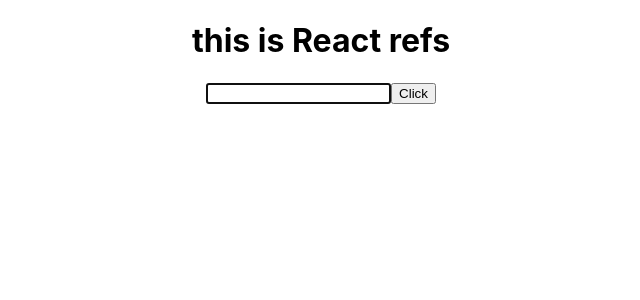
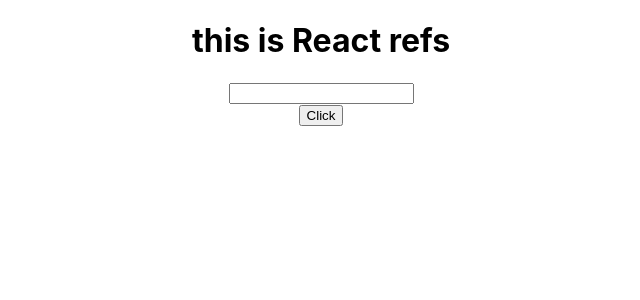
Before and after one commit to muralitharan805/react_warmup, a React (Create React App) app: page / in a window 1280 px wide. Shown: the top 300 px of the page, without its empty margins (319-959 px from the left). Built offline with nearby package versions, Linux system fonts and the light colour scheme.

Commit message:
Component Refs

```diff
--- a/src/App.js
+++ b/src/App.js
@@ -1,11 +1,13 @@
 import './App.css';
+import FocuseButton from './FocuseButton';
 import RefsDemo from './RefsDemo';
 
 function App() {
   return (
     <div className="App">
       <h1>this is React refs</h1>
-      <RefsDemo></RefsDemo>
+      {/* <RefsDemo></RefsDemo> */}
+      <FocuseButton></FocuseButton>
     </div>
   );
 }
--- /dev/null
+++ b/src/FocuseButton.js
@@ -0,0 +1,22 @@
+import React, { Component } from 'react'
+import Input from './input'
+export class FocuseButton extends Component {
+  constructor(props) {
+    super(props);
+    this.componentRef = React.createRef()
+  }
+
+  clickhandler=()=>{
+    this.componentRef.current.foucse()
+  }
+  render() {
+    return (
+      <div>
+        <Input ref={this.componentRef}></Input>
+        <button onClick={this.clickhandler}>Click</button>
+      </div>
+    )
+  }
+}
+
+export default FocuseButton
--- /dev/null
+++ b/src/input.js
@@ -0,0 +1,27 @@
+import React, { Component } from 'react'
+import PropTypes from 'prop-types'
+
+export default class input extends Component {
+  static propTypes = {
+    prop: PropTypes
+  }
+    constructor(props) {
+      super(props);
+
+      this.inputRef=React.createRef()
+     }
+
+    foucse(){
+      this.inputRef.current.focus()
+    }
+
+
+  render() {
+    return (
+      <div>
+        <input type="text" ref={this.inputRef}></input>
+
+      </div>
+    )
+  }
+}
```
